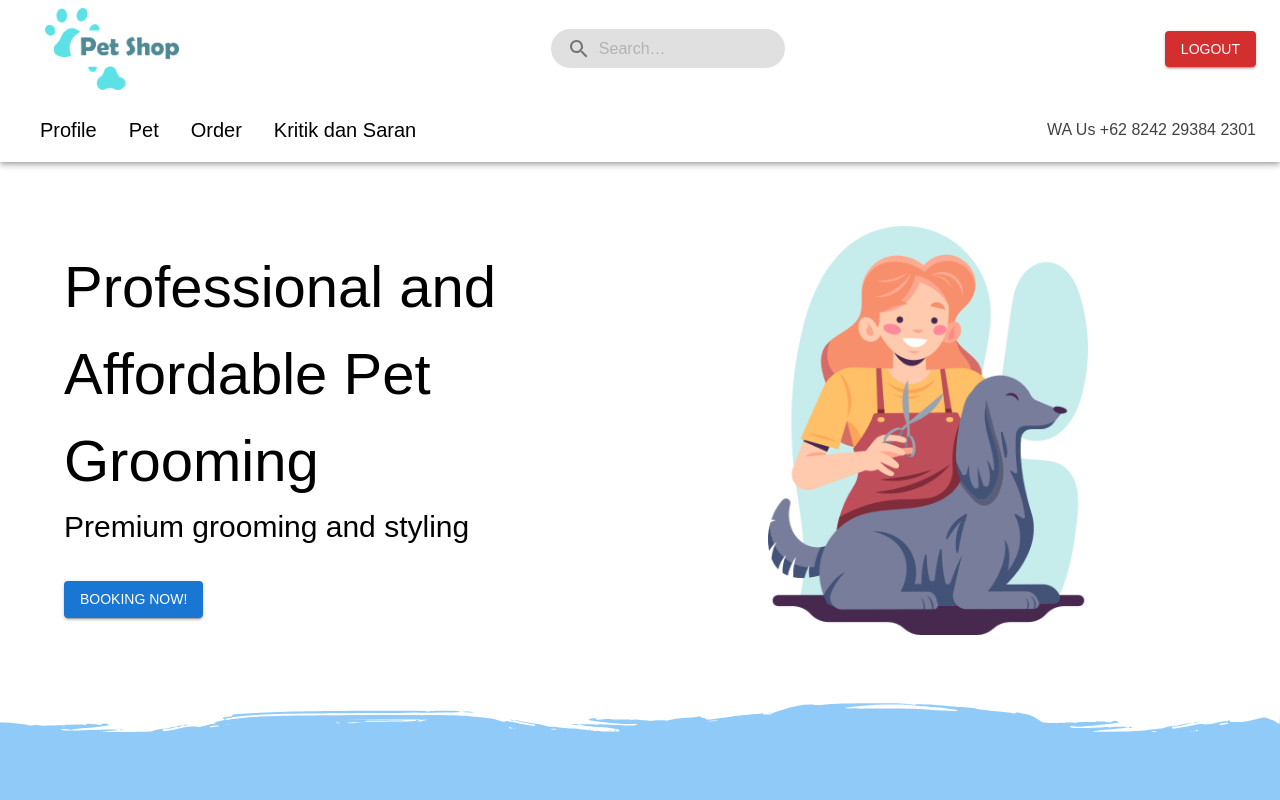
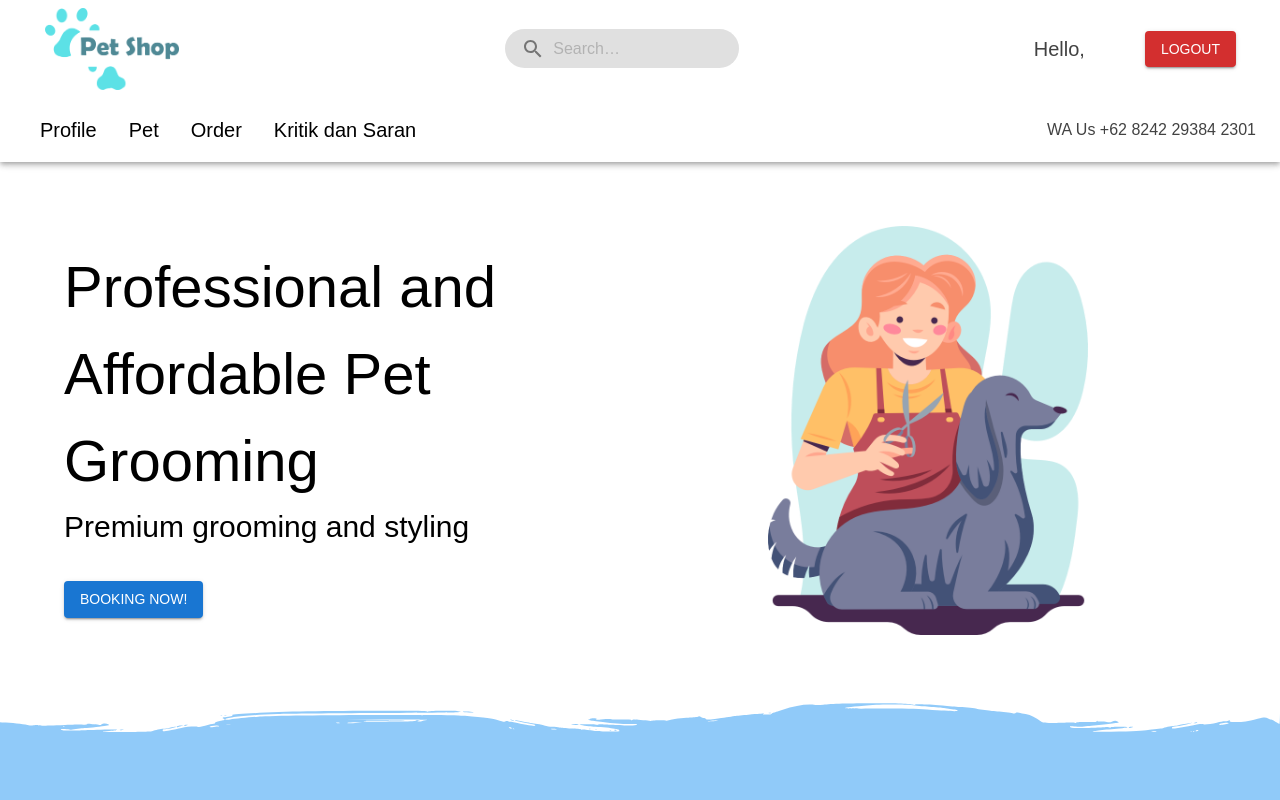
Before and after one commit to H9draIrawan/PetShop, a React (Vite) app in the folder front-end/: page /home in a window 1280 px wide. Shown: the top 800 px of the page. Built offline with nearby package versions, Linux system fonts and the light colour scheme; sample sign-in values are in the browser's storage; a web font is replaced by a local one.

Commit message:
update navbar

```diff
--- a/front-end/src/components/Navbar.jsx
+++ b/front-end/src/components/Navbar.jsx
@@ -11,6 +11,7 @@ import SearchIcon from "@mui/icons-material/Search";
 import { styled, alpha } from "@mui/material/styles";
 import { blue, grey } from "@mui/material/colors";
 import logo from '../assets/logo.png'
+import Logout from "../pages/Logout";
 
 const NavigationLink = ({ to, text }) => (
 	<Typography
@@ -98,11 +99,11 @@ const Navbar = () => {
 				</Search>
 				{localStorage.getItem("user") ? (
 					<>
-						<Stack spacing={5} direction="row">
+						<Stack display={'flex'} spacing={5} direction="row" alignItems={'center'}>
 							<Typography variant="h6">
-								{JSON.parse(localStorage.getItem("user")).nama}
+								Hello, {JSON.parse(localStorage.getItem("user")).nama}
 							</Typography>
-							<Button
+							{/* <Button
 								variant="contained"
 								color="error"
 								onClick={() => {
@@ -111,7 +112,13 @@ const Navbar = () => {
 								}}
 							>
 								LOGOUT
-							</Button>
+							</Button> */}
+							<Logout
+								onClick={() => {
+									localStorage.removeItem("user");
+									navigate("/login");
+								}} />
+
 						</Stack>
 					</>
 				) : (
--- a/front-end/src/pages/Logout.jsx
+++ b/front-end/src/pages/Logout.jsx
@@ -35,12 +35,12 @@ const LogoutPage = () => {
 
   const handleConfirmLogout = () => {
     handleCloseLogoutModal();
-    window.location.href = '/home';
+    window.location.href = '/login';
   };
 
   return (
     <div style={{ padding: '20px' }}>
-      <Button variant="contained" color="primary" onClick={handleOpenLogoutModal}>
+      <Button variant="contained" color="error" onClick={handleOpenLogoutModal}>
         Logout
       </Button>
 
```
